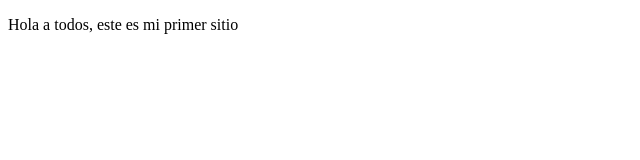
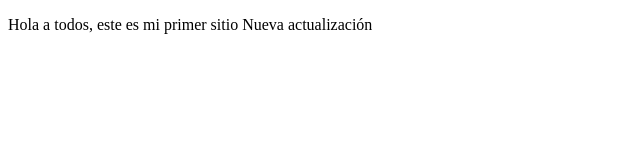
Before and after one commit to GerryGoM/proyectoDemoCursoPrework, a plain HTML site: page index.html in a window 1280 px wide. Shown: the whole page, without its empty margins (0-640 px from the left). Drawn offline with Linux system fonts and the light colour scheme.

Commit message:
actualización al body

```diff
--- a/index.html
+++ b/index.html
@@ -7,6 +7,8 @@
     <title>Hola Mundo</title>
 </head>
 <body>
-    <p>Hola a todos, este es mi primer sitio</p>
+    <p>Hola a todos, este es mi primer sitio
+        Nueva actualización
+    </p>
 </body>
 </html>
```
